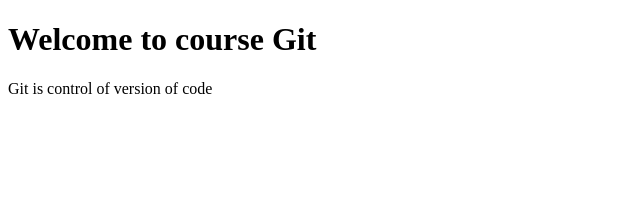
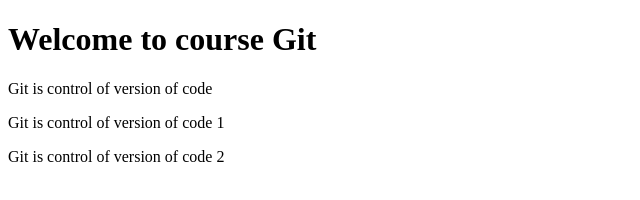
Before and after one commit to ThiagoEvertonti/course-git, a plain HTML site: page index.html in a window 1280 px wide. Shown: the whole page, without its empty margins (0-640 px from the left). Drawn offline with Linux system fonts and the light colour scheme.

Commit message:
Alteração do resumo do body

```diff
--- a/index.html
+++ b/index.html
@@ -10,7 +10,8 @@
 
     <h1>Welcome to course Git</h1>
 
-    <p>Git is control of version of code</p>
-
+        <p>Git is control of version of code</p>
+        <p>Git is control of version of code 1</p>
+        <p>Git is control of version of code 2</p>
 </body>
 </html>
```
